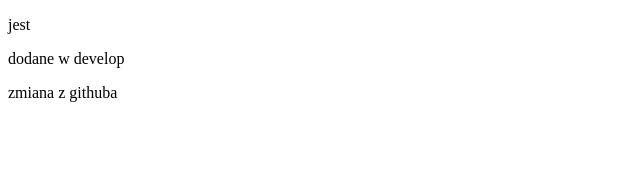
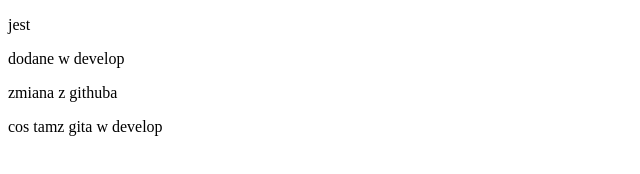
Before and after one commit to kargeb/gitflow-test, a plain HTML site: page index.html in a window 1280 px wide. Shown: the whole page, without its empty margins (0-640 px from the left). Drawn offline with Linux system fonts and the light colour scheme.

Commit message:
add only one line in the body

```diff
--- a/index.html
+++ b/index.html
@@ -9,5 +9,6 @@
     <p>jest</p>
     <p>dodane w develop</p>
     <span>zmiana z githuba</p>
+        <p> cos tamz gita w develop</p>
 </body>
 </html>
```
